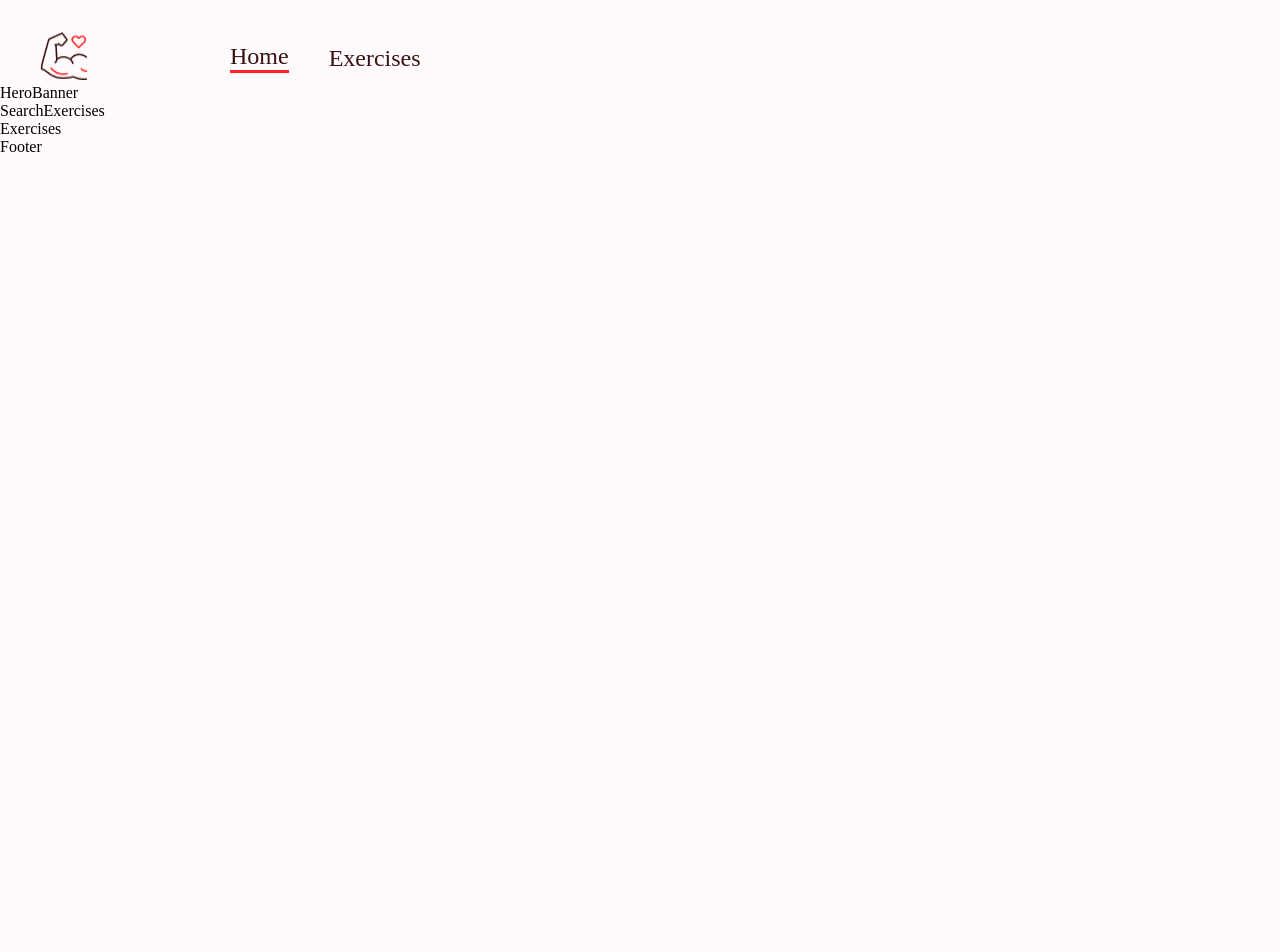
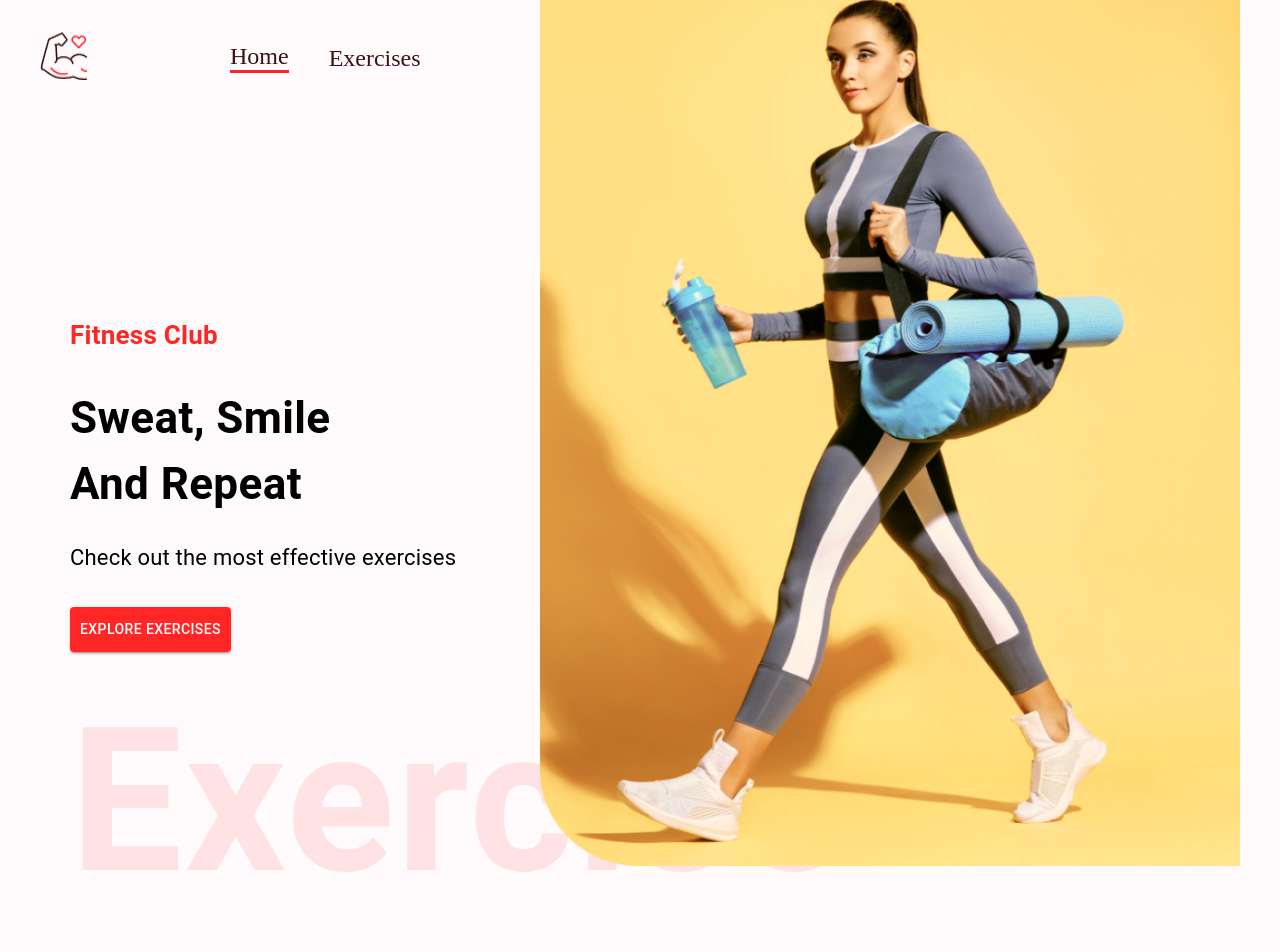
Before and after one commit to JaRoD41/react_gym_plan, a React (Create React App) app: page / in a window 1280 px wide. Shown: the top 952 px of the page. Before the commit the page ends 800 px from the top, so only its background shows below. Built offline with nearby package versions, Linux system fonts and the light colour scheme.

Commit message:
HeroBanner ok

```diff
--- a/src/components/HeroBanner.jsx
+++ b/src/components/HeroBanner.jsx
@@ -1,9 +1,55 @@
-import {Box, Stack, Typography} from '@mui/material'
+import { Box, Stack, Typography, Button } from '@mui/material'
+import HeroBannerImage from '../assets/images/banner.png'
 
 const HeroBanner = () => {
-  return (
-    <div>HeroBanner</div>
-  )
+	return (
+		<Box
+			sx={{
+				mt: { lg: '212px', xs: '70px' },
+				ml: { sm: '50px' },
+			}}
+			position="relative"
+			p="20px"
+		>
+			<Typography color="#FF2625" fontWeight="600" fontSize="26px">
+				Fitness Club
+			</Typography>
+			<Typography
+				fontWeight={700}
+				sx={{ fontSize: { lg: '44px', xs: '40px' } }}
+				mb="23px"
+				mt="30px"
+			>
+				Sweat, Smile <br /> And Repeat
+			</Typography>
+			<Typography fontSize="22px" lineHeight="35px" mb={4}>
+				Check out the most effective exercises
+			</Typography>
+			<Button
+				variant="contained"
+				color="error"
+				href="#exercices"
+				sx={{
+					backgroundColor: '#ff2625',
+					padding: '10px',
+				}}
+			>
+				Explore Exercises
+			</Button>
+			<Typography
+				fontWeight={600}
+				color="#ff2625"
+				sx={{
+					opacity: 0.1,
+					display: { lg: 'block', xs: 'none' },
+				}}
+				fontSize="200px"
+			>
+				Exercise
+			</Typography>
+			<img src={HeroBannerImage} alt="banner" className="hero-banner-img" />
+		</Box>
+	)
 }
 
 export default HeroBanner
```
